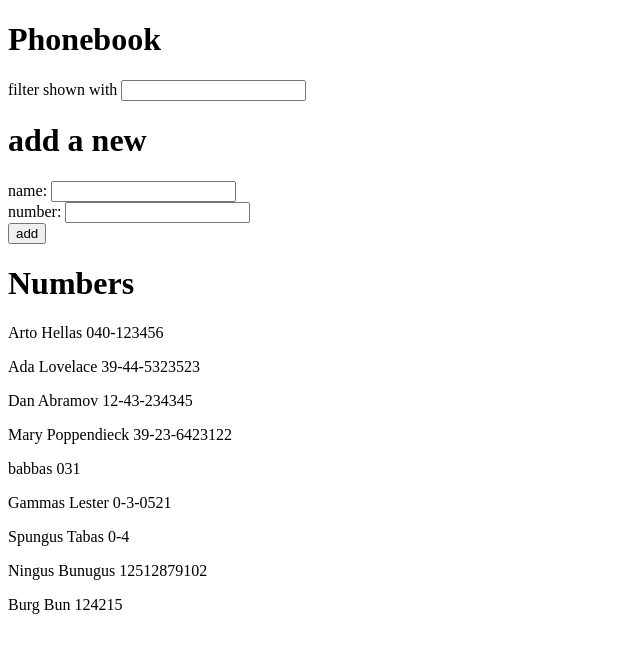
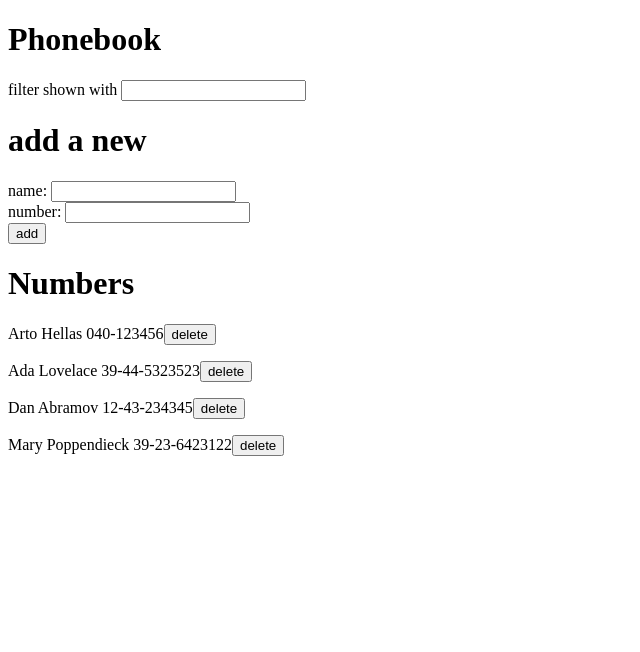
Before and after one commit to nila-4-96/fullstack-palautukset, a React (Vite) app in the folder osa2/puhelinluettelo/: page / in a window 1280 px wide. Shown: the top 652 px of the page, without its empty margins (0-640 px from the left). Built offline with nearby package versions, Linux system fonts and the light colour scheme; data requests are answered from the project's data file.

Commit message:
Tehtävä 2.14

```diff
--- a/osa2/puhelinluettelo/db.json
+++ b/osa2/puhelinluettelo/db.json
@@ -19,31 +19,7 @@
       "name": "Mary Poppendieck",
       "number": "39-23-6423122",
       "id": "4"
-    },
-    {
-      "name": "babbas",
-      "number": "031",
-      "id": "GrMBm-qAIeQ"
-    },
-    {
-      "name": "Gammas Lester",
-      "number": "0-3-0521",
-      "id": "6uDjndJ7jLY"
-    },
-    {
-      "name": "Spungus Tabas",
-      "number": "0-4",
-      "id": "kiZP1xyvpis"
-    },
-    {
-      "name": "Ningus Bunugus",
-      "number": "12512879102",
-      "id": "iDOml9OmDaQ"
-    },
-    {
-      "name": "Burg Bun",
-      "number": "124215",
-      "id": "trOQOUgzo5Q"
     }
-  ]
+  ],
+  "$schema": "./node_modules/json-server/schema.json"
 }
--- a/osa2/puhelinluettelo/src/App.jsx
+++ b/osa2/puhelinluettelo/src/App.jsx
@@ -58,6 +58,16 @@ const App = () => {
     setShowAll(event.target.value)
   }
 
+  const handleDelete = (id) => {
+    if (window.confirm("Delete " + persons.find(person => person.id === id).name + " ?")) {
+      noteService
+        .deleteOne(id)
+        .then(response => {
+          setPersons(persons.filter(person => person.id !== id))
+        })
+    }
+  }
+
   function persFilter(person) {
     return person.name.toLowerCase().includes(showAll.toLowerCase())
   }
@@ -74,7 +84,7 @@ const App = () => {
       <h1>add a new</h1>
       <Form addNumber={addNumber} newName={newName} handleNameChange={handleNameChange} newNumber={newNumber} handleNumberChange={handleNumberChange}/>
       <h1>Numbers</h1>
-      <Persons persons={notesToShow}/>
+      <Persons persons={notesToShow} handleDelete={handleDelete}/>
 
     </div>
   )
--- a/osa2/puhelinluettelo/src/components/Persons.jsx
+++ b/osa2/puhelinluettelo/src/components/Persons.jsx
@@ -1,8 +1,9 @@
-const Persons = ({ persons }) => {
+const Persons = ({ persons, handleDelete }) => {
   return (
     <div>
       {persons.map(person =>
-        <p key={person.name}>{person.name} {person.number}</p>
+        <p key={person.name}>{person.name} {person.number}
+        <button onClick={() => handleDelete(person.id)}>delete</button></p>
       )}
     </div>
   )
--- a/osa2/puhelinluettelo/src/services/notes.js
+++ b/osa2/puhelinluettelo/src/services/notes.js
@@ -13,8 +13,13 @@ const update = (id, newObject) => {
   return axios.put(`${baseUrl}/${id}`, newObject)
 }
 
+const deleteOne = id => {
+  return axios.delete(`${baseUrl}/${id}`)
+}
+
 export default {
   getAll,
   create,
-  update
+  update,
+  deleteOne
 }
```
